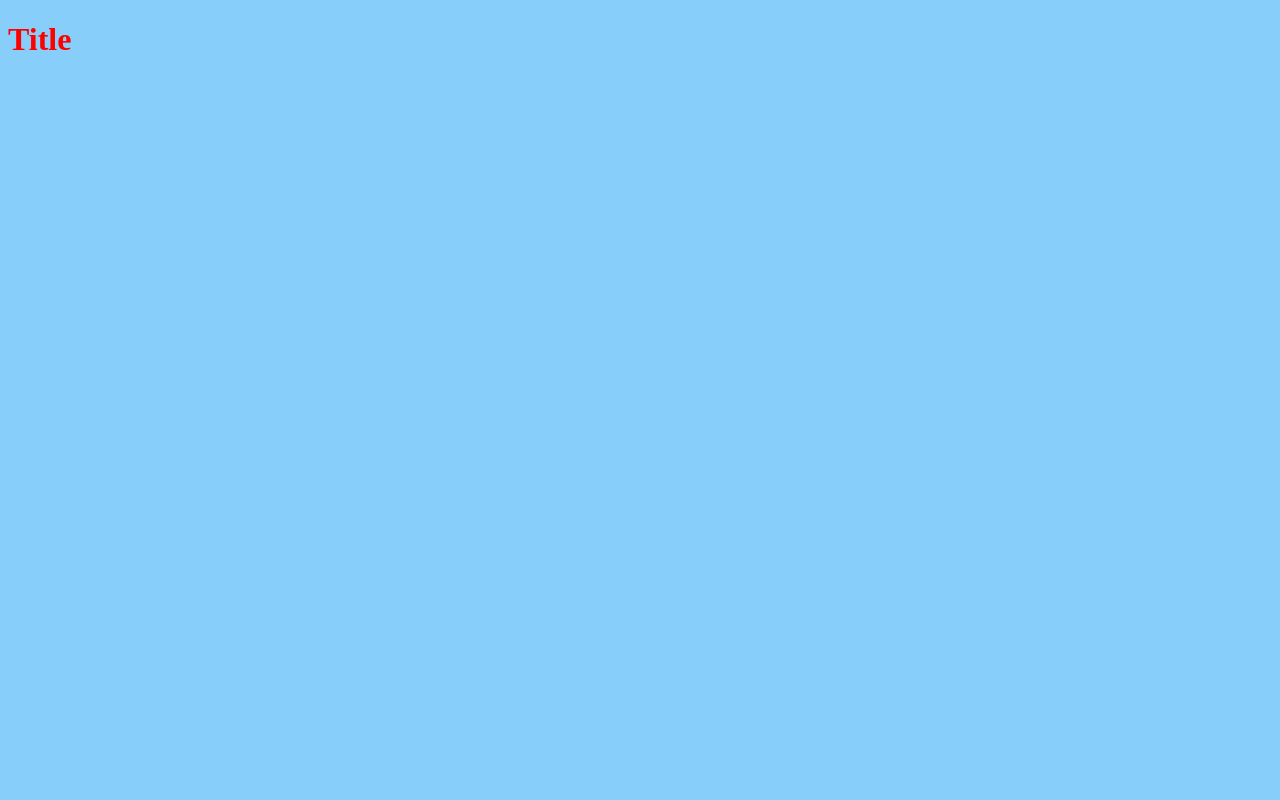
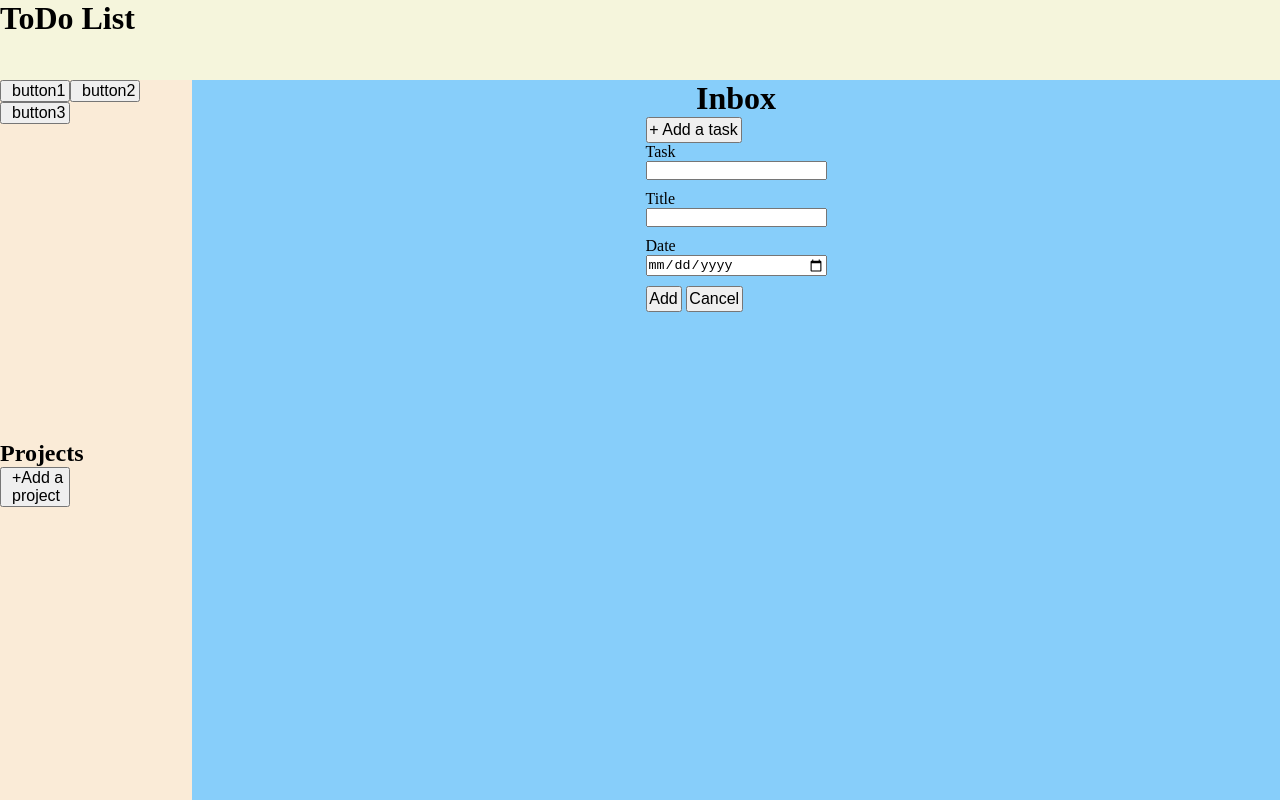
Before and after one commit to ZmijaZ/todoList, a plain HTML site: page index.html in a window 1280 px wide. Drawn offline with Linux system fonts and the light colour scheme.

Commit message:
page structure, some basic styles

```diff
--- a/index.html
+++ b/index.html
@@ -7,9 +7,82 @@
     <link rel="stylesheet" href="style.css" />
   </head>
   <body>
-    <header><h1>Title</h1></header>
-    <div class="main"></div>
+    <header><h1>ToDo List</h1></header>
+    <div class="main">
+      <nav>
+        <div class="buttons">
+          <button class="button1">button1</button
+          ><button class="button2">button2</button
+          ><button class="button3">button3</button>
+        </div>
+        <div class="projects">
+          <h2>Projects</h2>
+          <button class="projectButton"><span>+</span>Add a project</button>
+        </div>
+      </nav>
+      <div class="toDos">
+        <h1 class="inbox">Inbox</h1>
+        <div class="addDiv">
+          <button class="addButton"><span>+</span> Add a task</button>
+          <div class="taskBar">
+            <form action="" id="form">
+              <label for="task">Task</label>
+              <input type="text" id="task" name="task" />
+              <label for="title">Title</label>
+              <input type="text" id="title" name="title" />
+              <label for="date">Date</label>
+              <input type="date" id="date" name="date" />
+            </form>
+            <div class="buttons">
+              <button id="addButton1" form="form">Add</button>
+              <button id="cancelButton1">Cancel</button>
+            </div>
+          </div>
+        </div>
+
+        <div class="toDolist">
+          <!-- <div class="toDo">
+            <h2>title</h2>
+            <p>description</p>
+            <h2 id="due">dueDate</h2>
+            <h3>priority</h3>
+          </div>
+          <div class="toDo">
+            <h2>title</h2>
+            <p>description</p>
+            <h2 id="due">dueDate</h2>
+            <h3>priority</h3>
+          </div>
+          <div class="toDo">
+            <h2>title</h2>
+            <p>description</p>
+            <h2 id="due">dueDate</h2>
+            <h3>priority</h3>
+          </div>
+          <div class="toDo">
+            <h2>title</h2>
+            <p>description</p>
+            <h2 id="due">dueDate</h2>
+            <h3>priority</h3>
+          </div>
+          <div class="toDo">
+            <h2>title</h2>
+            <p>description</p>
+            <h2 id="due">dueDate</h2>
+            <h3>priority</h3>
+          </div>
+          <div class="toDo">
+            <h2>title</h2>
+            <p>description</p>
+            <h2 id="due">dueDate</h2>
+            <h3>priority</h3>
+          </div> -->
+        </div>
+      </div>
+    </div>
     <footer></footer>
+
+    <!-- div.toDolist>(div.toDo>(h2{title}+p{description}+h2#due{dueDate}+h3{priority}))*6 -->
 
     <script src="index.js"></script>
   </body>
--- a/style.css
+++ b/style.css
@@ -1,3 +1,72 @@
-* {
-  color: red;
+*,
+*::after,
+*::before {
+  margin: 0px;
+  padding: 0px;
 }
+
+:root {
+  --header-height: max(10vh, 70px);
+  --button-width: max(5vw, 70px);
+  --nav-width: max(15vw, 150px);
+}
+
+header {
+  width: 100vw;
+  background-color: beige;
+
+  height: var(--header-height);
+}
+
+.main {
+  display: flex;
+}
+
+nav {
+  background-color: antiquewhite;
+  height: calc(100vh - var(--header-height));
+
+  width: var(--nav-width);
+
+  display: grid;
+  grid-template-rows: repeat(auto-fit, minmax(150px, 1fr));
+}
+
+nav button {
+  text-align: left;
+  padding-left: 10px;
+
+  width: var(--button-width);
+  font-size: max(1rem, max(0.8vh, 0.8vw));
+}
+
+.main .toDos {
+  display: flex;
+  flex-direction: column;
+  align-items: center;
+}
+
+.main .toDos button {
+  width: calc(var(--button-width)+25px);
+  padding: 1%;
+
+  font-size: max(1rem, max(0.8vh, 0.8vw));
+}
+
+.main .toDolist {
+  display: grid;
+  /* grid-template-columns: repeat(auto-fit, minmax(150px, 1fr)); */
+  grid-template-rows: repeat(auto-fit, minmax(100px, 1fr));
+  grid-auto-rows: 1fr;
+
+  width: calc(100vw - var(--nav-width));
+}
+
+form {
+  display: flex;
+  flex-direction: column;
+}
+
+form input {
+  margin-bottom: 10px;
+}
```
